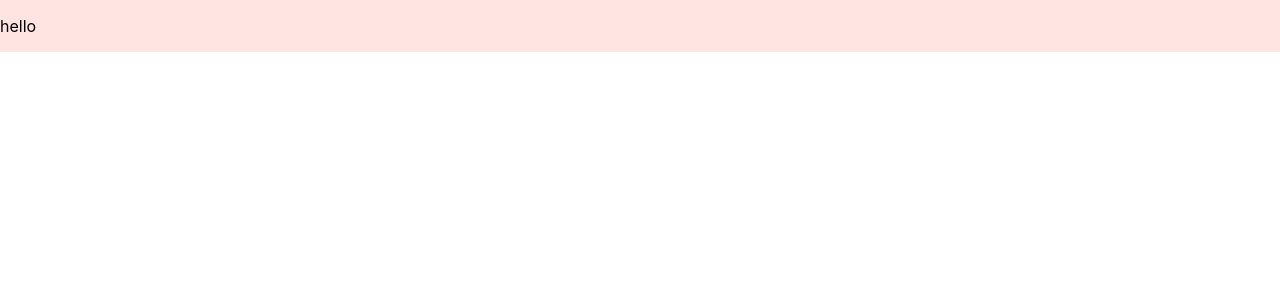
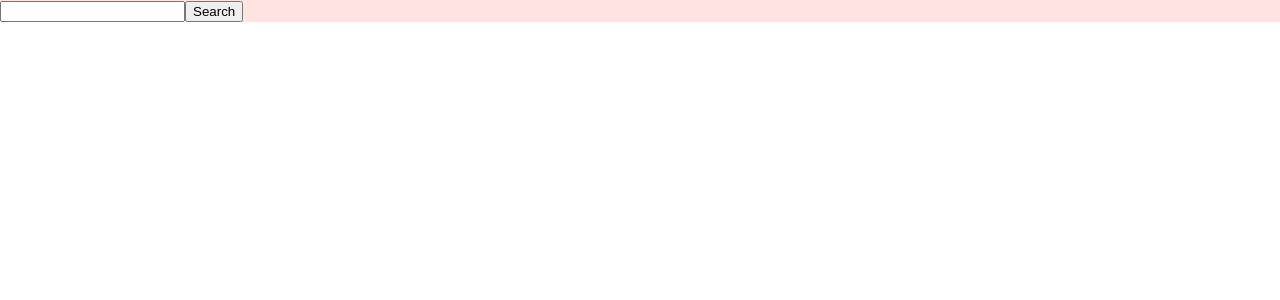
Before and after one commit to saralimbu2017/myLibrary-frontEnd, a React (Create React App) app: page / in a window 1280 px wide. Shown: the top 300 px of the page. Built offline with nearby package versions, Linux system fonts and the light colour scheme.

Commit message:
Sending GGet request from react form

```diff
--- a/package.json
+++ b/package.json
@@ -5,6 +5,7 @@
   "dependencies": {
     "react": "^16.8.6",
     "react-dom": "^16.8.6",
+    "react-router-dom": "^5.0.1",
     "react-scripts": "3.0.1"
   },
   "scripts": {
--- a/src/App.js
+++ b/src/App.js
@@ -1,25 +1,44 @@
 import React from 'react';
 import logo from './logo.svg';
 import './App.css';
+import Form from './Form'
+import Box from './Box'
+import { withRouter } from "react-router";
 
 class App extends React.Component {
   state= {
     books:[
-    ]
+    ],
+    bookName:''
   }
 
-  componentDidMount(){
-
+  submitForm = (event) => {
+    event.preventDefault();
+    const searchItem = this.state.bookName
+    const url = `http://localhost:8080/books?bookName=${searchItem}`
+    fetch(url)
+      .then(res => res.json())
+      .then(res => {
+        this.setState({
+          books: res
+        })
+      })
+  }
+  handleFormChange = (event) => {
+    this.setState({ bookName: event.target.value })
   }
   render() {
     return (
       <div className="App">
-        <div class = "ui-container">
-          <p>hello</p>
+        <div className = "ui-container">
+          <Form handleSubmit = {this.submitForm} value ={this.state.bookName} handleChange={this.handleFormchange}/>
         </div>
       </div>
     );
   }
 }
 
+
+
+
 export default App;
--- /dev/null
+++ b/src/Box.js
@@ -0,0 +1,8 @@
+import React from 'react';
+
+export default function Box(props) {
+  return <li>
+    {props.book.volumeInfo.title}
+  </li>
+
+}
--- /dev/null
+++ b/src/Form.js
@@ -0,0 +1,9 @@
+import React from 'react';
+
+export default function Form(props) {
+  return     <form onSubmit={props.handleSubmit}>
+  <input type = "search" name = "bookName" className = "" value={props.value} onChange={props.handleChange}/>
+  <button className = "btn-search">Search</button>
+</form>
+
+}
```
Also changed, not shown: 1 other file (tests, documents, lock files or other folders).
